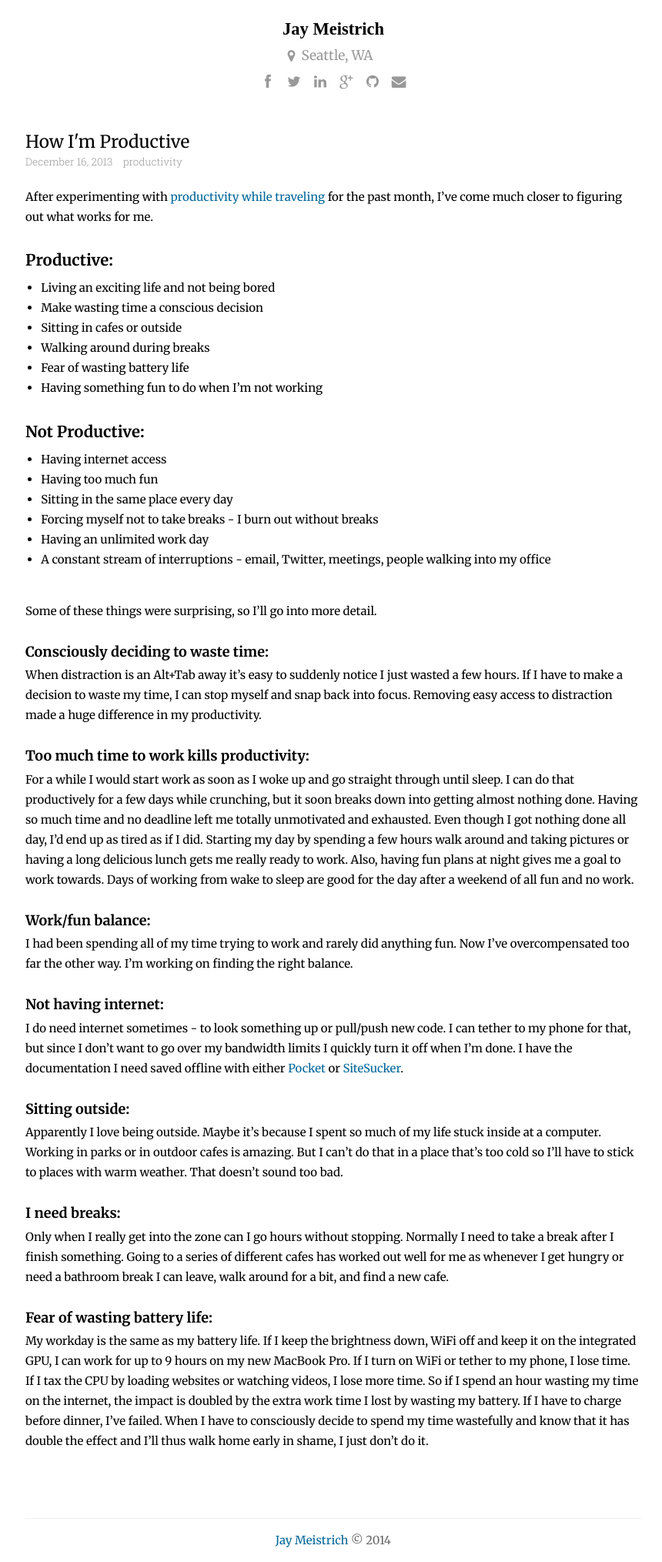
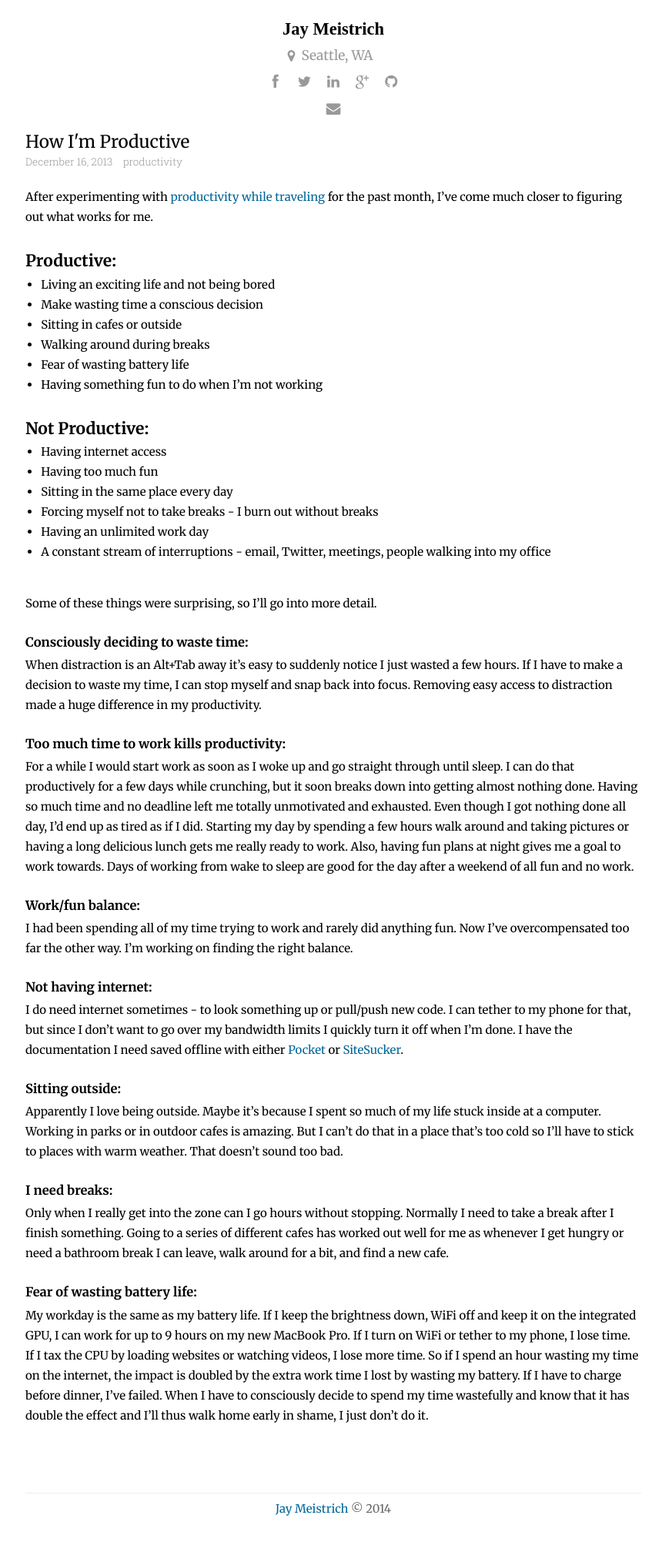
Before and after one commit to jmeistrich/jmeistrich.github.io, a Jekyll site: the page built from _posts/travel/2013-12-16-how-im-productive.md, in a window 1280 px wide. Shown: the whole page at 77% size, without its empty margins (207-1067 px from the left). Built offline with Jekyll 4.4.1, drawn with Linux system fonts in a browser that asks for light colours; Markdown is read by kramdown in place of the engine named in the settings; after the commit the page ends 1981 px from its top, so only the background shows below that.

Commit message:
Clean up header formatting

```diff
--- a/_posts/travel/2013-12-16-how-im-productive.md
+++ b/_posts/travel/2013-12-16-how-im-productive.md
@@ -8,7 +8,7 @@ After experimenting with [productivity while traveling]({% post_url travel/2013-
 
 
 
-##Productive:
+#Productive:
 
 - Living an exciting life and not being bored
 - Make wasting time a conscious decision
@@ -17,7 +17,7 @@ After experimenting with [productivity while traveling]({% post_url travel/2013-
 - Fear of wasting battery life
 - Having something fun to do when I'm not working
 
-##Not Productive:
+#Not Productive:
 
 - Having internet access
 - Having too much fun
--- a/css/main.css
+++ b/css/main.css
@@ -27,23 +27,22 @@ h6 {
   font-size: 100%;
 }
 h1 {
-  font-weight: 100;
-  margin-bottom: 0.5em;
-  font-size: 160%;
+  margin-bottom: 0.2em;
+  font-size: 140%;
 }
 h1:not(:first-child) {
   margin-top: 1.5em;
 }
 h2 {
-  margin-bottom: 0.5em;
-  font-size: 135%;
+  margin-bottom: 0.2em;
+  font-size: 125%;
 }
 h2:not(:first-child) {
   margin-top: 1.5em;
 }
 h3 {
-  margin-bottom: 0.25em;
-  font-size: 120%;
+  margin-bottom: 0.2em;
+  font-size: 110%;
 }
 h3:not(:first-child) {
   margin-top: 1.5em;
@@ -213,7 +212,7 @@ a:hover {
   height: 30px;
 }
 .social-links li {
-  float: left;
+  display: inline-block;
   list-style: none;
   margin: 0 2px;
   font-size: 14pt;
@@ -259,7 +258,8 @@ a:hover {
   clear: both;
   color: #666;
   border-top: 1px solid #eeeeee;
-  padding: 1em 0;
+  margin-top: 2em;
+  padding: 0.5em 0;
   overflow: hidden;
   text-align: center;
 }
```
Also changed, not shown: css/main.less (+9 -9 lines).
